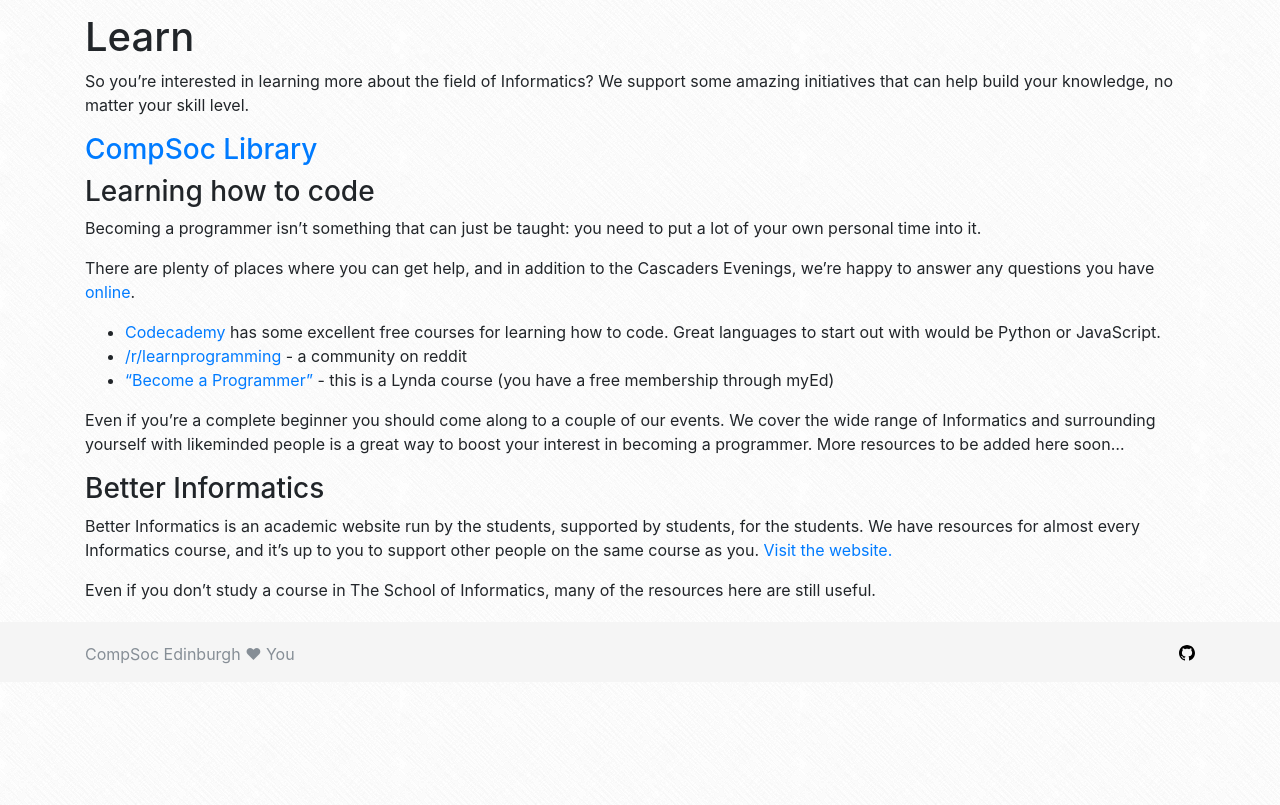
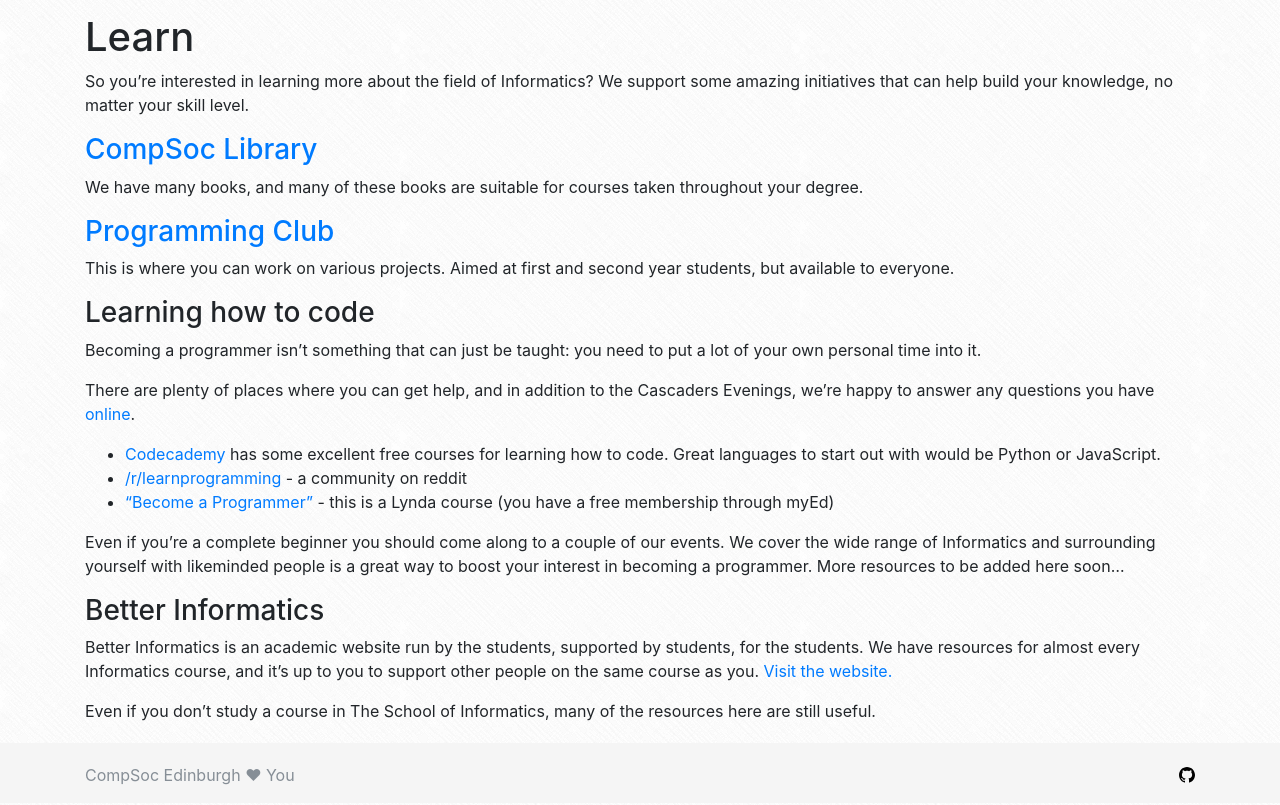
Before and after one commit to compsoc-edinburgh/website, a Jekyll site: the page built from _pages/learn.md, in a window 1280 px wide. Shown: the part 346-1151 px from the top of the page. Built offline with Jekyll 4.4.1, drawn with Linux system fonts in a browser that asks for light colours; nearby versions of some CDN libraries; before the commit the page ends 1029 px from its top, so only the background shows below that.

Commit message:
Update learn.md

```diff
--- a/_pages/learn.md
+++ b/_pages/learn.md
@@ -7,7 +7,14 @@
 
 So you're interested in learning more about the field of Informatics? We support some amazing initiatives that can help build your knowledge, no matter your skill level.
 
+
 ### [CompSoc Library](/library)
+
+We have many books, and many of these books are suitable for courses taken throughout your degree.
+
+### [Programming Club](https://progclub.inf.ed.ac.uk)
+
+This is where you can work on various projects. Aimed at first and second year students, but available to everyone.
 
 ### Learning how to code
 
```
